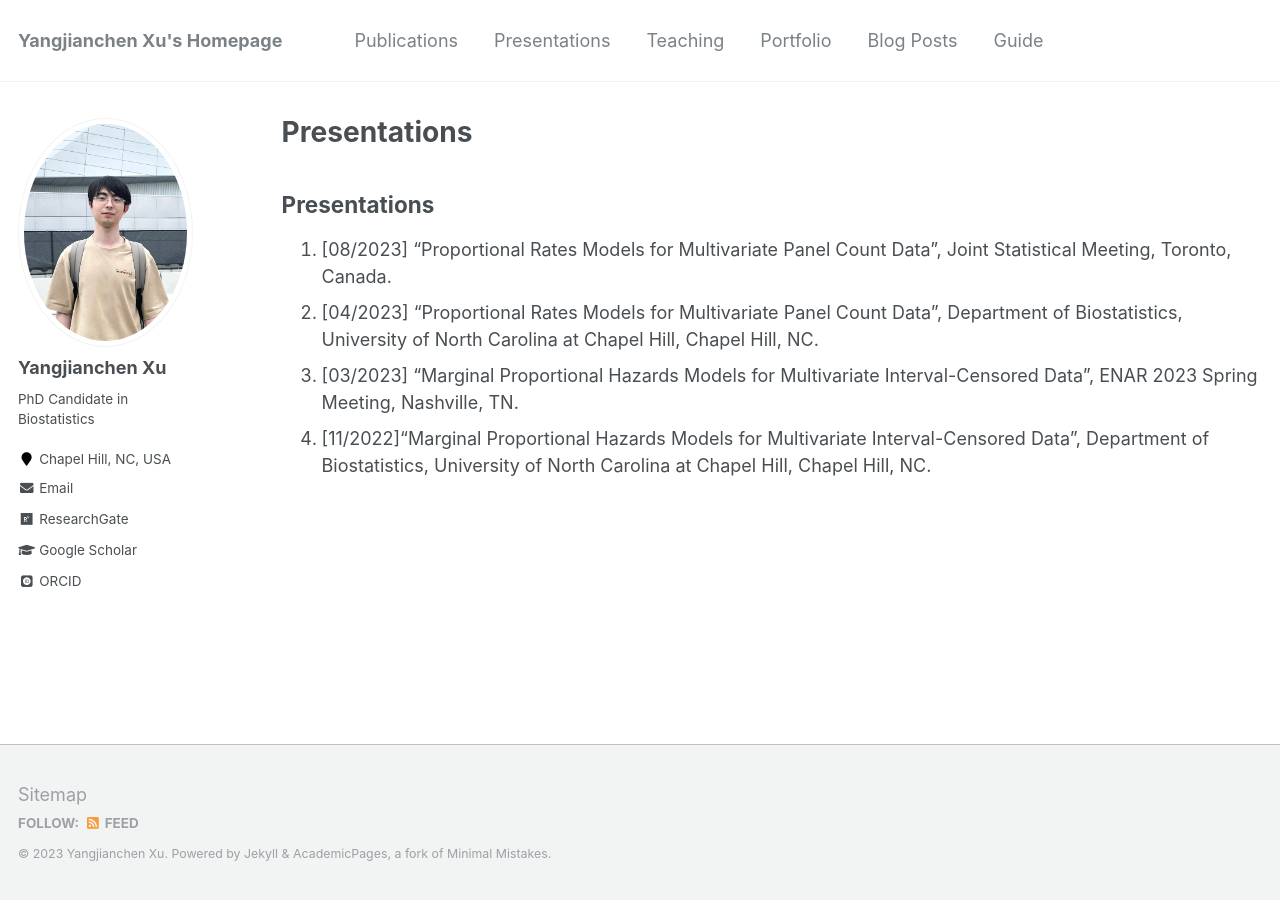
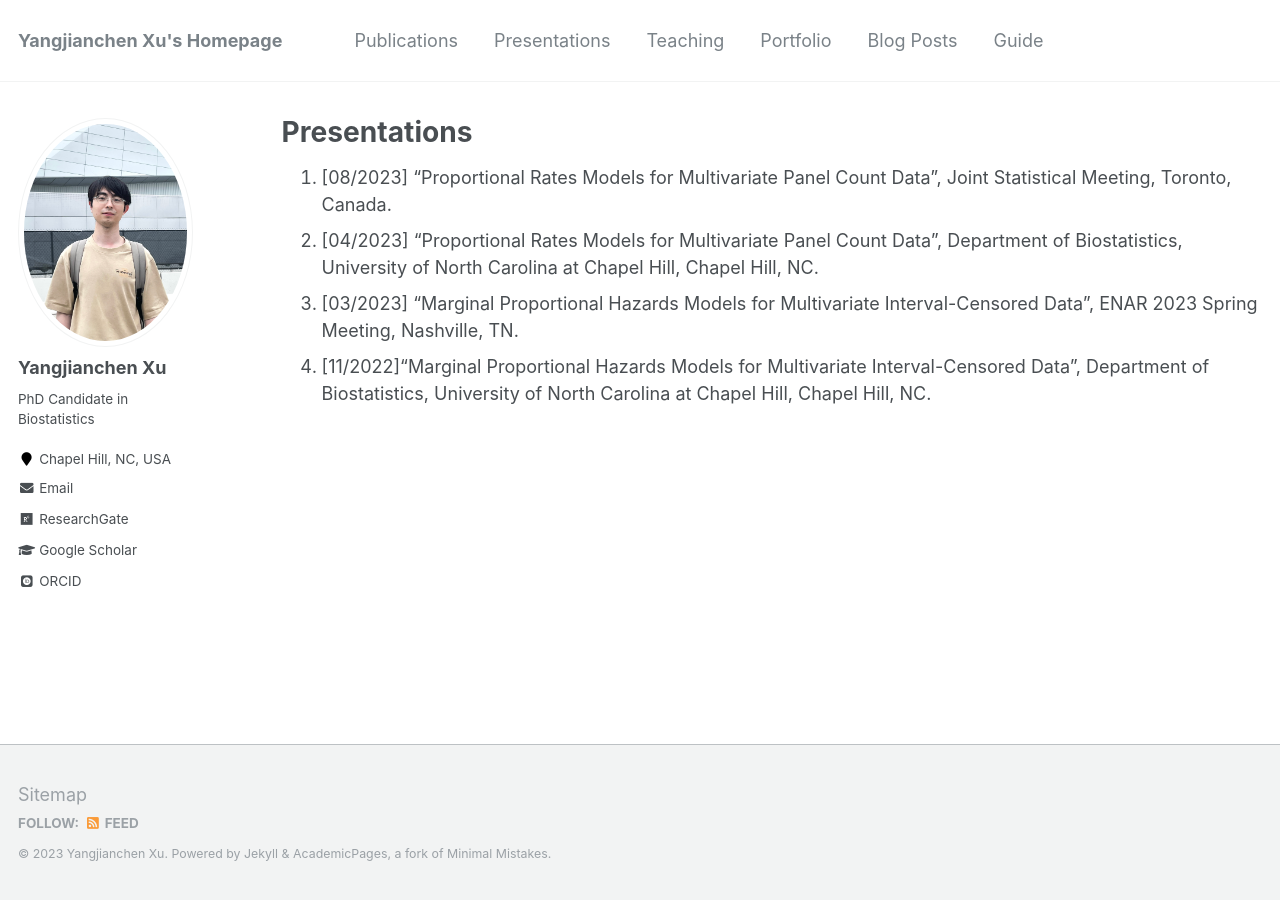
Before and after one commit to yangjc-xu/yangjc-xu.github.io, a Jekyll site: the page built from _pages/presentations.md, in a window 1280 px wide. Built offline with Jekyll 4.4.1, drawn with Linux system fonts in a browser that asks for light colours; some web fonts are replaced.

Commit message:
Update presentations.md

```diff
--- a/_pages/presentations.md
+++ b/_pages/presentations.md
@@ -5,7 +5,6 @@ permalink: /presentations/
 author_profile: true
 ---
 
-## Presentations
 1. [08/2023] “Proportional Rates Models for Multivariate Panel Count Data”, Joint Statistical Meeting, Toronto, Canada.
 2. [04/2023] “Proportional Rates Models for Multivariate Panel Count Data”, Department of Biostatistics, University of North Carolina at Chapel Hill, Chapel Hill, NC.
 3. [03/2023] “Marginal Proportional Hazards Models for Multivariate Interval-Censored Data”, ENAR 2023 Spring Meeting, Nashville, TN.
```
